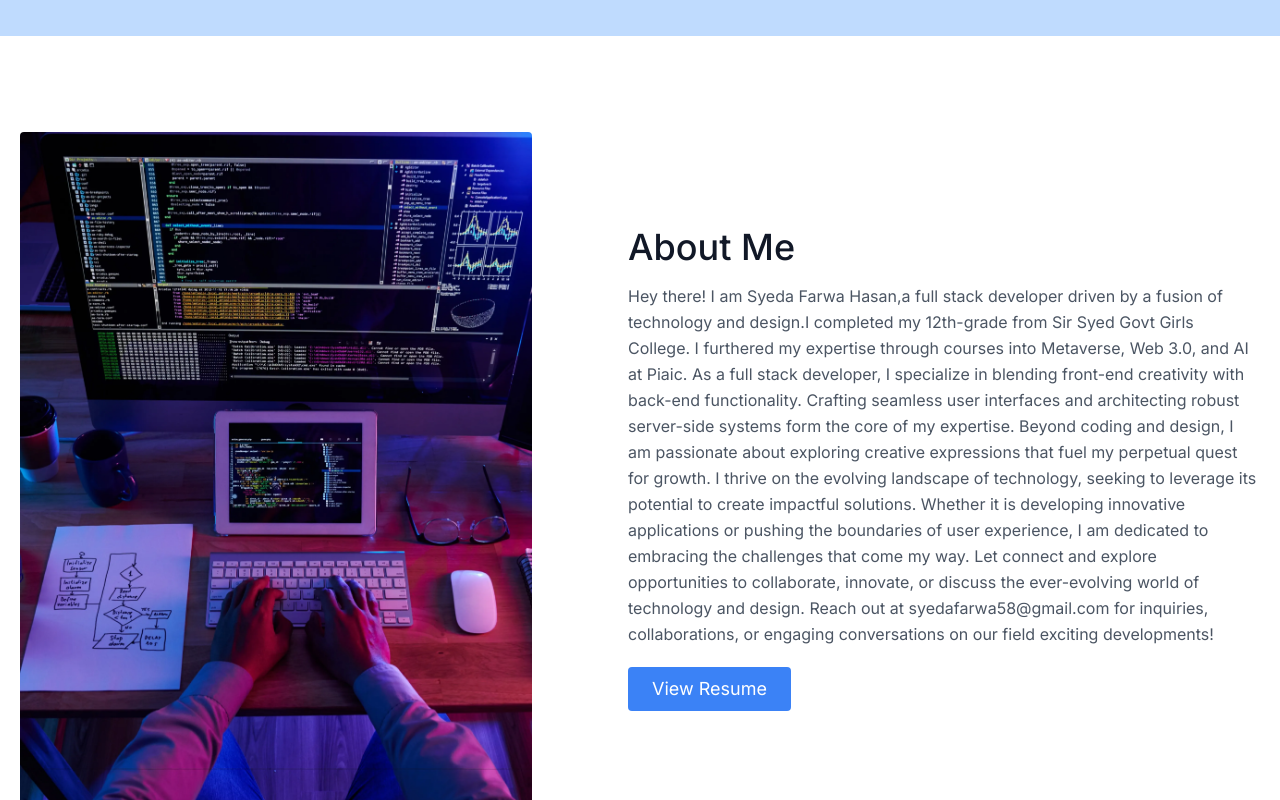
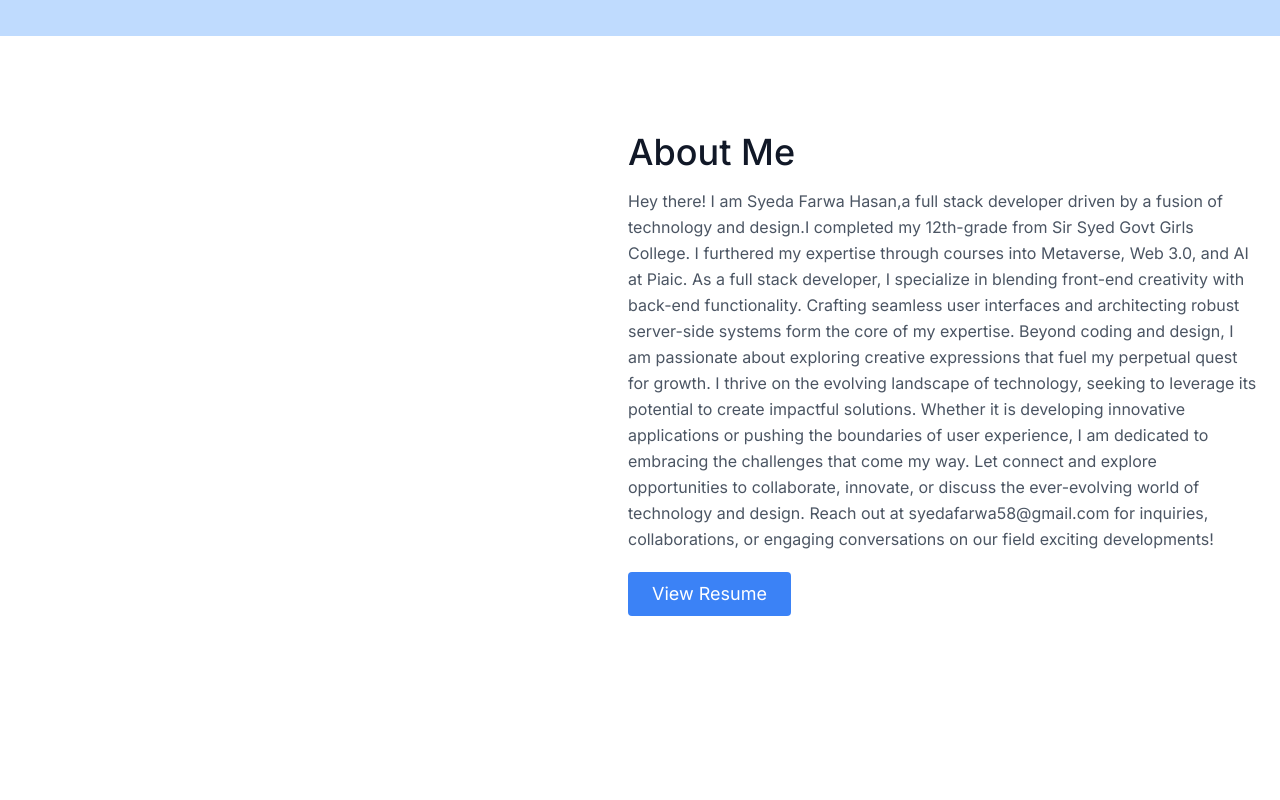
Before and after one commit to farwahasan589/redesigned-journey, a Next.js app: page / in a window 1280 px wide. Shown: the part 740-1540 px from the top of the page. Built offline with nearby package versions, Linux system fonts and the light colour scheme.

Commit message:
first commit

```diff
--- a/src/components/Navbar.tsx
+++ b/src/components/Navbar.tsx
@@ -35,4 +35,4 @@ const navbar = () => {
   )
 }
 
-export default navbar
+export default navbar;
--- a/src/components/about.tsx
+++ b/src/components/about.tsx
@@ -7,13 +7,6 @@ const About = () => {
         <section className="text-gray-600 body-font">
   <div className="container mx-auto flex px-5 py-24 md:flex-row flex-col items-center">
     <div className="lg:max-w-lg lg:w-full md:w-1/2 w-5/6 mb-10 md:mb-0 mx-auto">
-      <Image
-        className="object-cover object-center rounded"
-        alt="pic1"
-        src={require("../../public/assets/pic1.webp")}
-        width={600}
-        height={600}
-      />
     </div>
     <div className="lg:flex-grow md:w-1/2 lg:pl-24 md:pl-16 flex flex-col md:items-start md:text-left items-center text-center">
       <h1 className="title-font sm:text-4xl text-3xl mb-4 font-medium text-gray-900">
```
Also changed, not shown: public/assets/pic1.webp (deleted).
